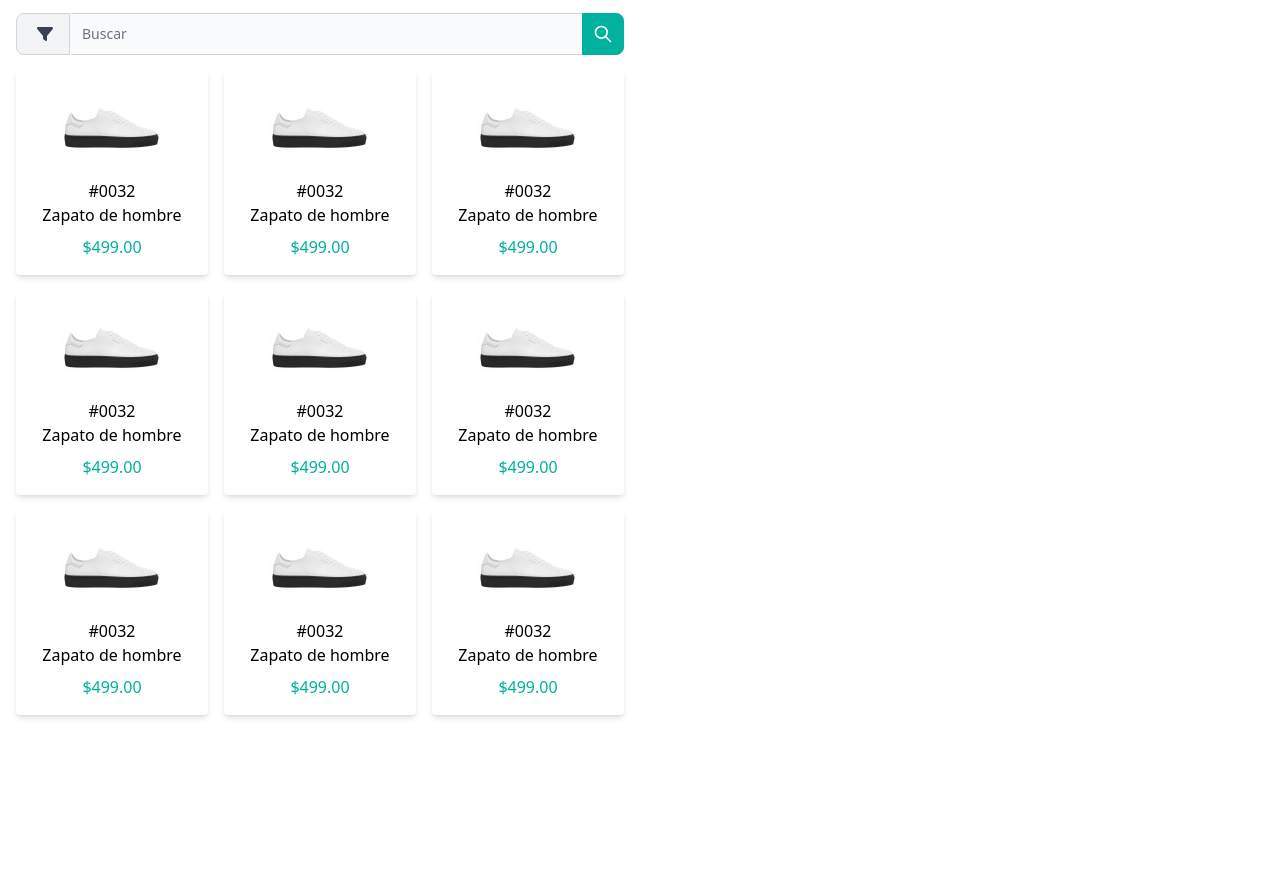
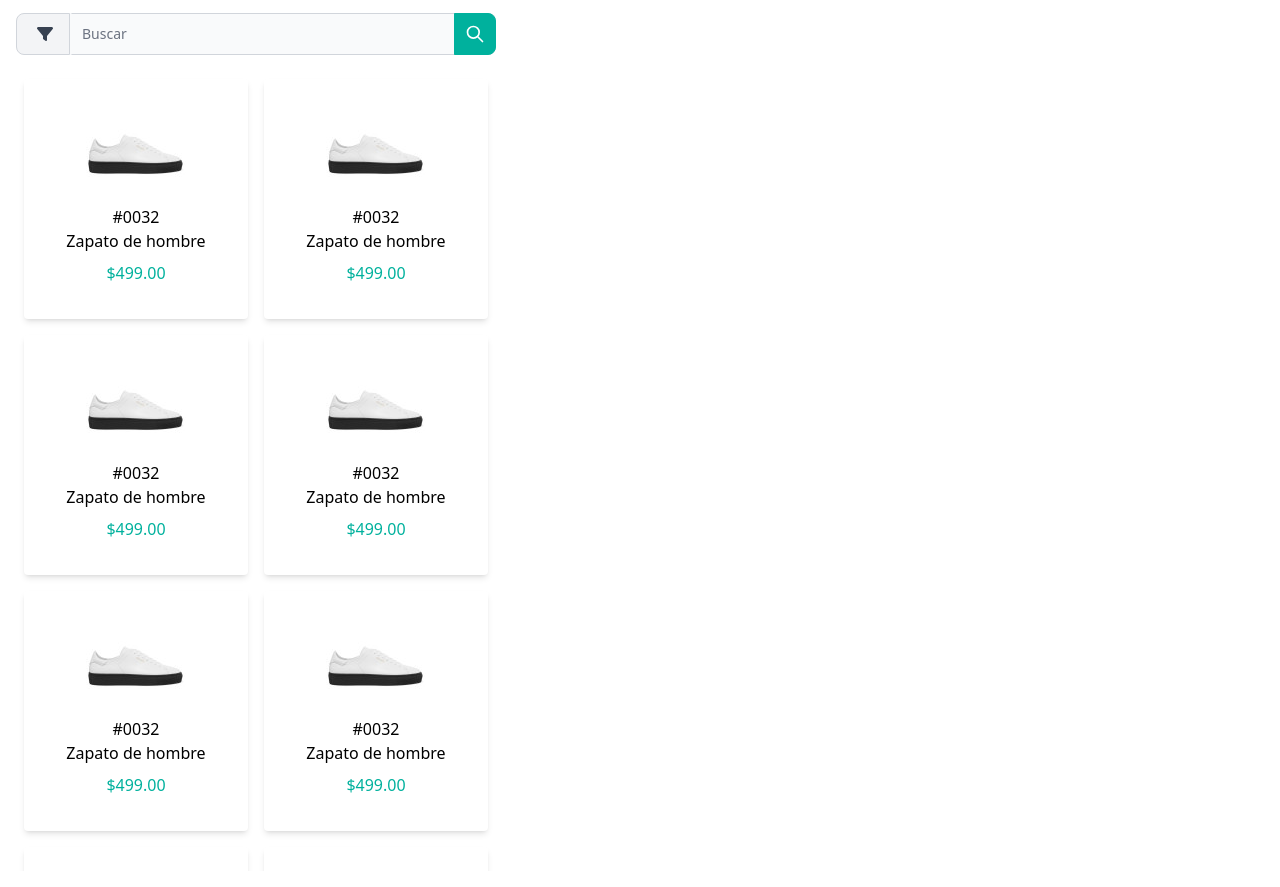
Before and after one commit to Lutimi/switchpostl, a website: page index.html in a window 1280 px wide. Shown: the part 75-962 px from the top of the page. Before the commit the page ends 806 px from the top, so only its background shows below. Drawn offline with nearby package versions, Linux system fonts and the light colour scheme.

Commit message:
fix vertical scroll

```diff
--- a/index.html
+++ b/index.html
@@ -10,11 +10,10 @@
     <title>Document</title>
 </head>
 
-<body>
+<body class="relative h-screen">
 
-
-    <nav class="px-2 py-2 bg-primary  dark:bg-gray-900 dark:">
-        <div class="container flex flex-wrap justify-between items-center mx-auto">
+    <nav class="px-4 py-2 bg-primary  ">
+        <div class="flex flex-wrap justify-between items-center mx-auto">
             <a href="#" class="flex items-center">
                 <img src="resources/images/image 4.svg" class="mr-3 h-6 sm:h-10" alt="Flowbite Logo">
                 <span
@@ -52,7 +51,7 @@
                     </li>
                     <li>
                         <button id="dropdownNavbarLink" data-dropdown-toggle="dropdownNavbar"
-                            class="flex justify-between items-center py-2 pr-4 pl-3 w-full font-medium text-primary md:text-white  rounded hover:bg-primary hover:text-white md:hover:bg-primary md:border-0 md:hover:text-primary md:p-0 md:w-auto md:dark:hover:bg-emerald-900">Dropdown
+                            class="flex justify-between items-center py-2 pr-4 pl-3 w-full font-medium text-primary md:text-white  rounded hover:bg-primary hover:text-white md:hover:bg-primary md:border-0 md:p-0 md:w-auto md:dark:hover:bg-emerald-900">Dropdown
                             <svg class="ml-1 w-5 h-5" aria-hidden="true" fill="currentColor" viewBox="0 0 20 20"
                                 xmlns="http://www.w3.org/2000/svg">
                                 <path fill-rule="evenodd"
@@ -101,12 +100,11 @@
         </div>
     </nav>
 
-    <section>
-
-        <div class="  py-4   px-4  mx-auto grid gap-8 grid-cols-2 ">
+    <section class="px-4 ">
+        <div class="  py-4    mx-auto grid gap-8 grid-cols-5 ">
 
             <!-- Primera columna -->
-            <div class=" w-full ml-auto  flex flex-col  space-y-4 ">
+            <div class=" w-full ml-auto col-span-2  flex flex-col  space-y-4 ">
                 <!-- Buscador -->
                 <form>
                     <div class="flex">
@@ -160,8 +158,9 @@
                     </div>
                 </form>
 
-                <div class="  grid grid-cols-3  gap-4">
-                    <button class=" card  text-center ">
+                <div class=" max-h-screen grid grid-cols-2 xl:grid-cols-3  gap-4  overflow-y-scroll
+    bg-green-4 p-2 ">
+                    <button class=" card  text-center h-60 ">
                         <img src="resources/images/1_15994520685f55b3a4282d2.jpg" alt="">
 
                         <h1>#0032</h1>
@@ -169,7 +168,7 @@
                         <p class="font-medium">Zapato de hombre</p>
                         <p class="text-primary font-medium py-2 ">$499.00</p>
                     </button>
-                    <button class=" card  text-center ">
+                    <button class=" card  text-center h-60 ">
                         <img src="resources/images/1_15994520685f55b3a4282d2.jpg" alt="">
 
                         <h1>#0032</h1>
@@ -177,7 +176,7 @@
                         <p class="font-medium">Zapato de hombre</p>
                         <p class="text-primary font-medium py-2 ">$499.00</p>
                     </button>
-                    <button class=" card  text-center ">
+                    <button class=" card  text-center h-60 ">
                         <img src="resources/images/1_15994520685f55b3a4282d2.jpg" alt="">
 
                         <h1>#0032</h1>
@@ -185,7 +184,7 @@
                         <p class="font-medium">Zapato de hombre</p>
                         <p class="text-primary font-medium py-2 ">$499.00</p>
                     </button>
-                    <button class=" card  text-center ">
+                    <button class=" card  text-center h-60 ">
                         <img src="resources/images/1_15994520685f55b3a4282d2.jpg" alt="">
 
                         <h1>#0032</h1>
@@ -193,7 +192,7 @@
                         <p class="font-medium">Zapato de hombre</p>
                         <p class="text-primary font-medium py-2 ">$499.00</p>
                     </button>
-                    <button class=" card  text-center ">
+                    <button class=" card  text-center h-60 ">
                         <img src="resources/images/1_15994520685f55b3a4282d2.jpg" alt="">
 
                         <h1>#0032</h1>
@@ -201,7 +200,7 @@
                         <p class="font-medium">Zapato de hombre</p>
                         <p class="text-primary font-medium py-2 ">$499.00</p>
                     </button>
-                    <button class=" card  text-center ">
+                    <button class=" card  text-center h-60 ">
                         <img src="resources/images/1_15994520685f55b3a4282d2.jpg" alt="">
 
                         <h1>#0032</h1>
@@ -209,7 +208,7 @@
                         <p class="font-medium">Zapato de hombre</p>
                         <p class="text-primary font-medium py-2 ">$499.00</p>
                     </button>
-                    <button class=" card  text-center ">
+                    <button class=" card  text-center h-60 ">
                         <img src="resources/images/1_15994520685f55b3a4282d2.jpg" alt="">
 
                         <h1>#0032</h1>
@@ -217,7 +216,7 @@
                         <p class="font-medium">Zapato de hombre</p>
                         <p class="text-primary font-medium py-2 ">$499.00</p>
                     </button>
-                    <button class=" card  text-center ">
+                    <button class=" card  text-center h-60 ">
                         <img src="resources/images/1_15994520685f55b3a4282d2.jpg" alt="">
 
                         <h1>#0032</h1>
@@ -225,7 +224,7 @@
                         <p class="font-medium">Zapato de hombre</p>
                         <p class="text-primary font-medium py-2 ">$499.00</p>
                     </button>
-                    <button class=" card  text-center ">
+                    <button class=" card  text-center h-60 ">
                         <img src="resources/images/1_15994520685f55b3a4282d2.jpg" alt="">
 
                         <h1>#0032</h1>
@@ -236,6 +235,7 @@
 
 
                 </div>
+
             </div>
 
             <div class=" w-full  "></div>
```
Also changed, not shown: css/main.css.
